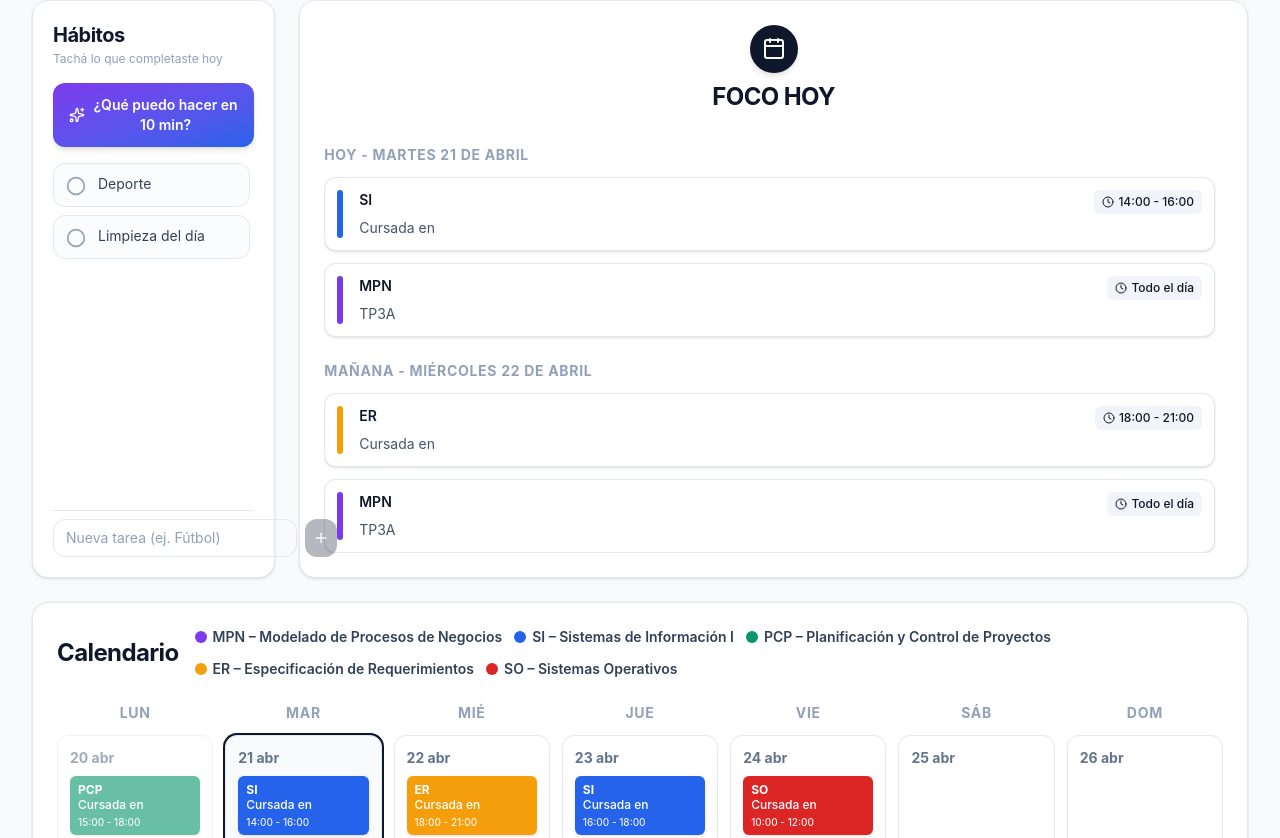
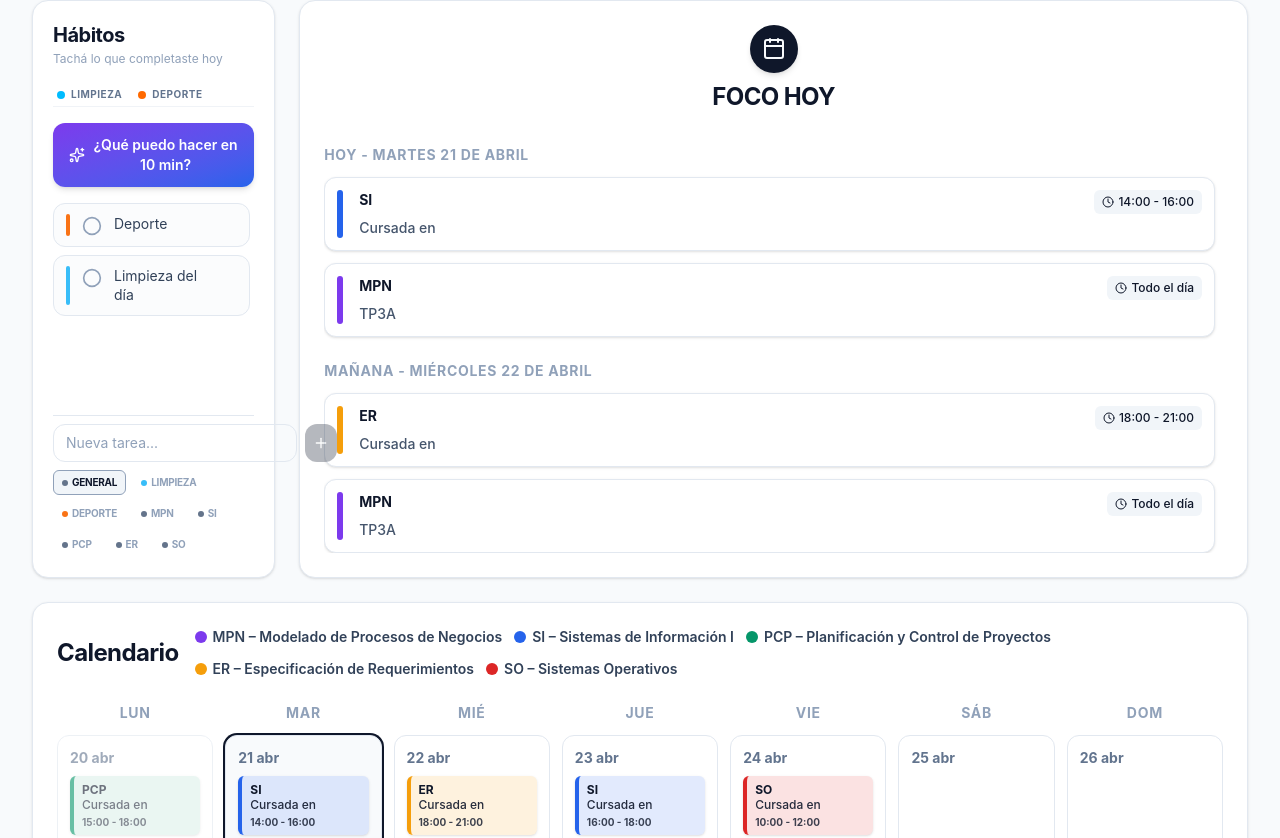
Before and after one commit to ulisesoliva17/Mi-Organizacion.unco, a React (Vite) app: page / in a window 1280 px wide. Shown: the part 142-980 px from the top of the page. Built offline with nearby package versions, Linux system fonts and the light colour scheme.

Commit message:
feat: habit categories and dynamic contrast themes

```diff
--- a/src/App.jsx
+++ b/src/App.jsx
@@ -70,13 +70,13 @@ function App() {
 
             {/* Foco Hoy Vertical (Center/Right Column) */}
             <div className="w-full lg:w-3/4 xl:w-4/5 flex-1">
-              <FocusToday data={data} onEventClick={handleEventClick} />
+              <FocusToday data={data} darkMode={darkMode} onEventClick={handleEventClick} />
             </div>
           </div>
 
           {/* Bottom Row: Full Width Calendar */}
           <div className="lg:col-span-12 w-full">
-            <MonthlyCalendar data={data} onEventClick={handleEventClick} />
+            <MonthlyCalendar data={data} darkMode={darkMode} onEventClick={handleEventClick} />
           </div>
 
         </div>
--- a/src/components/FocusToday.jsx
+++ b/src/components/FocusToday.jsx
@@ -1,12 +1,11 @@
 import { useMemo } from 'react';
-import { getEventsForDate, formatDateEs, getMateriaHex } from '../utils/dateUtils';
+import { getEventsForDate, formatDateEs, getMateriaHex, getDynamicSubjectStyles } from '../utils/dateUtils';
 import { addDays, startOfDay } from 'date-fns';
 import { Calendar, Clock, MapPin } from 'lucide-react';
 
-export default function FocusToday({ data, onEventClick }) {
+export default function FocusToday({ data, darkMode, onEventClick }) {
   const todayDate = startOfDay(new Date());
   // The user requirement says: "filtrar y mostrar solo eventos con fecha igual o posterior al 20/04/2026."
-  // If todayDate is before 20/04/2026, we use 20/04/2026.
   const minDate = new Date(`${data.config.fecha_inicio}T00:00:00`);
   const effectiveToday = todayDate < minDate ? minDate : todayDate;
   const tomorrowDate = addDays(effectiveToday, 1);
@@ -14,7 +13,7 @@ export default function FocusToday({ data, onEventClick }) {
   const todayEvents = useMemo(() => getEventsForDate(effectiveToday, data), [effectiveToday, data]);
   const tomorrowEvents = useMemo(() => getEventsForDate(tomorrowDate, data), [tomorrowDate, data]);
 
-  const renderEventList = (events, dateLabel) => {
+  const renderEventList = (events) => {
     if (events.length === 0) {
       return <p className="text-sm text-slate-500 italic">No hay tareas o cursadas programadas.</p>;
     }
@@ -22,7 +21,7 @@ export default function FocusToday({ data, onEventClick }) {
     return (
       <div className="space-y-3">
         {events.map((ev, i) => {
-          const hex = getMateriaHex(ev.mat, data);
+          const styles = getDynamicSubjectStyles(ev.mat, data, darkMode);
           return (
             <div
               key={i}
@@ -31,11 +30,14 @@ export default function FocusToday({ data, onEventClick }) {
             >
               <div
                 className="w-1.5 rounded-full shrink-0"
-                style={{ backgroundColor: hex }}
+                style={{ backgroundColor: getMateriaHex(ev.mat, data) }}
               />
               <div className="flex-1">
                 <div className="flex justify-between items-start mb-1">
-                  <h4 className="font-semibold text-sm group-hover:text-slate-700 dark:group-hover:text-slate-300 transition-colors">
+                  <h4
+                    className="font-bold text-sm transition-colors"
+                    style={{ color: styles.text }}
+                  >
                     {ev.mat}
                   </h4>
                   {ev.hora && (
@@ -45,7 +47,7 @@ export default function FocusToday({ data, onEventClick }) {
                     </span>
                   )}
                 </div>
-                <p className="text-sm text-slate-600 dark:text-slate-400">
+                <p className="text-sm text-slate-600 dark:text-slate-400 font-medium">
                   {ev.desc}
                 </p>
                 {ev.aula && (
@@ -76,14 +78,14 @@ export default function FocusToday({ data, onEventClick }) {
           <h3 className="text-sm font-bold text-slate-400 uppercase tracking-wider mb-3">
             Hoy - {formatDateEs(effectiveToday)}
           </h3>
-          {renderEventList(todayEvents, 'Hoy')}
+          {renderEventList(todayEvents)}
         </div>
 
         <div>
           <h3 className="text-sm font-bold text-slate-400 uppercase tracking-wider mb-3">
             Mañana - {formatDateEs(tomorrowDate)}
           </h3>
-          {renderEventList(tomorrowEvents, 'Mañana')}
+          {renderEventList(tomorrowEvents)}
         </div>
       </div>
     </div>
--- a/src/components/HabitsTracker.jsx
+++ b/src/components/HabitsTracker.jsx
@@ -1,18 +1,29 @@
 import { useState } from 'react';
-import { CheckCircle2, Circle, Plus, Trash2, Sparkles, Timer } from 'lucide-react';
+import { CheckCircle2, Circle, Plus, Trash2, Sparkles, Timer, ChevronDown } from 'lucide-react';
 import { getRandomTask } from '../data/taskGenerator';
+import { getCategoryHex, HABIT_CATEGORIES } from '../utils/dateUtils';
+import clsx from 'clsx';
 
 export default function HabitsTracker({ data, onToggleHabit, onAddHabit, onAddGeneratedTask, onRemoveHabit }) {
   const habitos = Array.isArray(data.habitos) ? data.habitos : [];
   const [newTaskName, setNewTaskName] = useState('');
+  const [selectedCategory, setSelectedCategory] = useState('general');
   const [lastGenerated, setLastGenerated] = useState(null);
   const [animating, setAnimating] = useState(false);
+
+  const subjects = Object.keys(data.config.materias);
+  const categories = [
+    { key: 'general', name: 'General', color: '#64748b' },
+    { key: 'limpieza', name: 'Limpieza', color: '#38bdf8' },
+    { key: 'deporte', name: 'Deporte', color: '#f97316' },
+    ...subjects.map(s => ({ key: s, name: s, color: getCategoryHex(s) }))
+  ];
 
   const handleAddManual = (e) => {
     e.preventDefault();
     const name = newTaskName.trim();
     if (!name) return;
-    onAddHabit(name);
+    onAddHabit(name, selectedCategory);
     setNewTaskName('');
   };
 
@@ -27,21 +38,33 @@ export default function HabitsTracker({ data, onToggleHabit, onAddHabit, onAddGe
   return (
     <div className="glass-card p-5 flex flex-col gap-4 h-full">
       {/* Header */}
+      <div className="flex justify-between items-start">
         <div>
           <h2 className="text-xl font-bold tracking-tight mb-0.5">Hábitos</h2>
           <p className="text-xs text-slate-400">Tachá lo que completaste hoy</p>
+        </div>
+      </div>
+
+      {/* Legend - Only Limpieza and Deporte as requested */}
+      <div className="flex gap-4 px-1 py-1 border-b border-border/50">
+        <div className="flex items-center gap-1.5 text-[10px] font-bold uppercase tracking-wider text-slate-500">
+          <span className="w-2 h-2 rounded-full bg-sky-400"></span>
+          Limpieza
+        </div>
+        <div className="flex items-center gap-1.5 text-[10px] font-bold uppercase tracking-wider text-slate-500">
+          <span className="w-2 h-2 rounded-full bg-orange-500"></span>
+          Deporte
+        </div>
       </div>
 
       {/* Generate button */}
       <button
         onClick={handleGenerate}
-        className={`
-          w-full flex items-center justify-center gap-2 px-4 py-3 rounded-xl font-semibold text-sm
-          bg-gradient-to-br from-violet-600 to-blue-600 text-white shadow-md
-          hover:from-violet-500 hover:to-blue-500 hover:shadow-lg
-          active:scale-95 transition-all duration-200
-          ${animating ? 'scale-95 opacity-80' : 'scale-100 opacity-100'}
-        `}
+        className={clsx(
+          "w-full flex items-center justify-center gap-2 px-4 py-3 rounded-xl font-semibold text-sm transition-all duration-200 shadow-md",
+          "bg-gradient-to-br from-violet-600 to-blue-600 text-white hover:from-violet-500 hover:to-blue-500 hover:shadow-lg active:scale-95",
+          animating ? 'scale-95 opacity-80' : 'scale-100 opacity-100'
+        )}
       >
         <Sparkles className="w-4 h-4 shrink-0" />
         ¿Qué puedo hacer en 10 min?
@@ -59,26 +82,31 @@ export default function HabitsTracker({ data, onToggleHabit, onAddHabit, onAddGe
       <div className="flex flex-col gap-2 flex-1 overflow-y-auto max-h-[500px] pr-1">
         {habitos.length === 0 && (
           <p className="text-sm text-slate-400 italic text-center py-4">
-            Sin hábitos aún. ¡Agregá uno o generá una tarea de 10 min!
+            Sin hábitos aún.
           </p>
         )}
-        {habitos.map((habit) => (
+        {habitos.map((habit) => {
+          const categoryColor = getCategoryHex(habit.category || 'general');
+          return (
             <div
               key={habit.id}
-            className={`
-              group flex items-start gap-3 px-3 py-2.5 rounded-xl border border-border
-              transition-all cursor-pointer
-              ${habit.done
+              className={clsx(
+                "group flex items-start gap-3 px-3 py-2.5 rounded-xl border transition-all cursor-pointer",
+                habit.done
                   ? 'bg-emerald-50 dark:bg-emerald-950/20 border-emerald-200 dark:border-emerald-800'
-                : 'bg-slate-50/50 dark:bg-slate-900/50 hover:bg-slate-100 dark:hover:bg-slate-800'
-              }
-            `}
+                  : 'bg-slate-50/50 dark:bg-slate-900/50 hover:bg-slate-100 dark:hover:bg-slate-800 border-border'
+              )}
             >
+              {/* Category indicator bar */}
+              <div
+                className="w-1 self-stretch rounded-full shrink-0"
+                style={{ backgroundColor: categoryColor }}
+              />
+
               {/* Toggle checkbox */}
               <button
                 onClick={() => onToggleHabit(habit.id)}
                 className="mt-0.5 shrink-0"
-              aria-label="Marcar como completado"
               >
                 {habit.done ? (
                   <CheckCircle2 className="w-5 h-5 text-emerald-500 transition-transform group-hover:scale-110" />
@@ -90,9 +118,10 @@ export default function HabitsTracker({ data, onToggleHabit, onAddHabit, onAddGe
               {/* Task name */}
               <span
                 onClick={() => onToggleHabit(habit.id)}
-              className={`flex-1 text-sm leading-snug transition-colors select-none ${
+                className={clsx(
+                  "flex-1 text-sm leading-snug transition-colors select-none",
                   habit.done ? 'text-slate-400 line-through' : 'text-slate-700 dark:text-slate-300'
-              }`}
+                )}
               >
                 {habit.type === 'generated' && (
                   <span className="inline-block mr-1 text-violet-500 text-[10px] font-bold uppercase tracking-wide">
@@ -106,32 +135,54 @@ export default function HabitsTracker({ data, onToggleHabit, onAddHabit, onAddGe
               <button
                 onClick={() => onRemoveHabit(habit.id)}
                 className="shrink-0 opacity-0 group-hover:opacity-100 text-slate-300 hover:text-red-400 transition-all"
-              aria-label="Eliminar hábito"
               >
                 <Trash2 className="w-3.5 h-3.5" />
               </button>
             </div>
-        ))}
+          );
+        })}
       </div>
 
       {/* Add manual task */}
-      <form onSubmit={handleAddManual} className="flex gap-2 pt-2 border-t border-border">
+      <div className="pt-2 border-t border-border space-y-2">
+        <form onSubmit={handleAddManual} className="flex gap-2">
           <input
             type="text"
             value={newTaskName}
             onChange={(e) => setNewTaskName(e.target.value)}
-          placeholder="Nueva tarea (ej. Fútbol)"
+            placeholder="Nueva tarea..."
             className="flex-1 text-sm px-3 py-2 rounded-xl border border-border bg-transparent focus:outline-none focus:ring-2 focus:ring-slate-300 dark:focus:ring-slate-600 placeholder:text-slate-400"
           />
           <button
             type="submit"
             disabled={!newTaskName.trim()}
             className="p-2 rounded-xl bg-foreground text-background hover:opacity-80 disabled:opacity-30 transition-all"
-          aria-label="Agregar tarea"
           >
             <Plus className="w-4 h-4" />
           </button>
         </form>
+
+        {/* Category selector */}
+        <div className="flex flex-wrap gap-1.5">
+          {categories.map(cat => (
+            <button
+              key={cat.key}
+              onClick={() => setSelectedCategory(cat.key)}
+              className={clsx(
+                "px-2 py-1 rounded-md text-[10px] font-bold border transition-all uppercase tracking-tight",
+                selectedCategory === cat.key
+                  ? "bg-slate-100 dark:bg-slate-800 border-slate-400 dark:border-slate-500 text-slate-900 dark:text-white"
+                  : "bg-transparent border-transparent text-slate-400 hover:text-slate-600"
+              )}
+            >
+              <div className="flex items-center gap-1">
+                <span className="w-1.5 h-1.5 rounded-full" style={{ backgroundColor: cat.color }} />
+                {cat.name}
+              </div>
+            </button>
+          ))}
+        </div>
+      </div>
     </div>
   );
 }
--- a/src/components/MonthlyCalendar.jsx
+++ b/src/components/MonthlyCalendar.jsx
@@ -1,11 +1,11 @@
 import { useMemo } from 'react';
-import { getCalendarDays, getEventsForDate, formatShortDateEs, getMateriaHex } from '../utils/dateUtils';
+import { getCalendarDays, getEventsForDate, formatShortDateEs, getMateriaHex, getDynamicSubjectStyles } from '../utils/dateUtils';
 import clsx from 'clsx';
 import { isToday, isBefore, startOfDay, parseISO as dateFnsParseISO, getDay } from 'date-fns';
 
 const WEEK_DAYS = ['Lun', 'Mar', 'Mié', 'Jue', 'Vie', 'Sáb', 'Dom'];
 
-export default function MonthlyCalendar({ data, onEventClick }) {
+export default function MonthlyCalendar({ data, darkMode, onEventClick }) {
   const startDate = parseISO(data.config.fecha_inicio);
   const days = useMemo(() => getCalendarDays(startDate, 30), [startDate]);
 
@@ -80,18 +80,25 @@ export default function MonthlyCalendar({ data, onEventClick }) {
 
               <div className="flex flex-col gap-2 flex-1">
                 {events.map((ev, j) => {
-                  const hex = getMateriaHex(ev.mat, data);
+                  const styles = getDynamicSubjectStyles(ev.mat, data, darkMode);
                   return (
                     <div
                       key={j}
                       onClick={() => onEventClick(ev)}
-                      className="text-xs leading-tight px-2 py-1.5 rounded-md cursor-pointer font-medium text-white shadow-sm transition-transform hover:scale-[1.02] hover:brightness-110"
-                      style={{ backgroundColor: hex }}
+                      className={clsx(
+                        "text-xs leading-tight px-2 py-1.5 rounded-md cursor-pointer font-bold shadow-sm transition-transform hover:scale-[1.02]",
+                        !darkMode && "border-l-4"
+                      )}
+                      style={{
+                        backgroundColor: styles.bg,
+                        color: styles.text,
+                        borderColor: styles.border
+                      }}
                     >
-                      <div className="font-bold">{ev.mat}</div>
-                      <div className="whitespace-normal break-words">{ev.desc}</div>
+                      <div className="opacity-100">{ev.mat}</div>
+                      <div className="whitespace-normal break-words font-medium opacity-90">{ev.desc}</div>
                       {ev.hora && (
-                        <div className="text-[10px] mt-1 opacity-90">{ev.hora}</div>
+                        <div className="text-[10px] mt-1 opacity-80">{ev.hora}</div>
                       )}
                     </div>
                   );
--- a/src/hooks/useAppStore.js
+++ b/src/hooks/useAppStore.js
@@ -10,6 +10,8 @@ function migrateHabitos(habitos) {
     name,
     done,
     type: 'manual',
+    category: name.toLowerCase().includes('deporte') ? 'deporte' :
+              name.toLowerCase().includes('limpieza') ? 'limpieza' : 'general'
   }));
 }
 
@@ -56,12 +58,12 @@ export function useAppStore() {
     }));
   };
 
-  // Add a new manual habit
-  const addHabit = (name) => {
+  // Add a new manual habit with category
+  const addHabit = (name, category = 'general') => {
     const id = `manual_${Date.now()}`;
     setData(prev => ({
       ...prev,
-      habitos: [...prev.habitos, { id, name, done: false, type: 'manual' }],
+      habitos: [...prev.habitos, { id, name, done: false, type: 'manual', category }],
     }));
   };
 
--- a/src/utils/dateUtils.js
+++ b/src/utils/dateUtils.js
@@ -50,11 +50,42 @@ const COLOR_HEX_MAP = {
   "red-600":    "#dc2626",
   "red-500":    "#ef4444",
   "slate-500":  "#64748b",
+  "sky-400":    "#38bdf8",
+  "orange-500": "#f97316",
+};
+
+export const HABIT_CATEGORIES = {
+  limpieza: { name: 'Limpieza', color: 'sky-400', hex: '#38bdf8' },
+  deporte: { name: 'Deporte', color: 'orange-500', hex: '#f97316' },
 };
 
 export function getMateriaHex(materia, data) {
   const colorStr = data.config.materias[materia]?.color || "slate-500";
   return COLOR_HEX_MAP[colorStr] || "#64748b";
+}
+
+export function getCategoryHex(catKey) {
+  if (HABIT_CATEGORIES[catKey]) return HABIT_CATEGORIES[catKey].hex;
+  return COLOR_HEX_MAP[catKey] || "#64748b";
+}
+
+export function getDynamicSubjectStyles(materia, data, isDarkMode) {
+  const baseHex = getMateriaHex(materia, data);
+
+  if (isDarkMode) {
+    return {
+      bg: baseHex,
+      text: '#ffffff', // White text on dark background
+    };
+  } else {
+    // In light mode, use a very light version of the background or white with a thick border
+    // But the user asked for "Texto oscuro", so we need a light background.
+    return {
+      bg: `${baseHex}22`, // 22 is ~13% opacity in hex for a light tint
+      text: '#0f172a',    // Dark slate text
+      border: baseHex,
+    };
+  }
 }
 
 export function getColorsForMateria(materia, data) {
```
Lines whose indentation alone changed are shown as unchanged.
